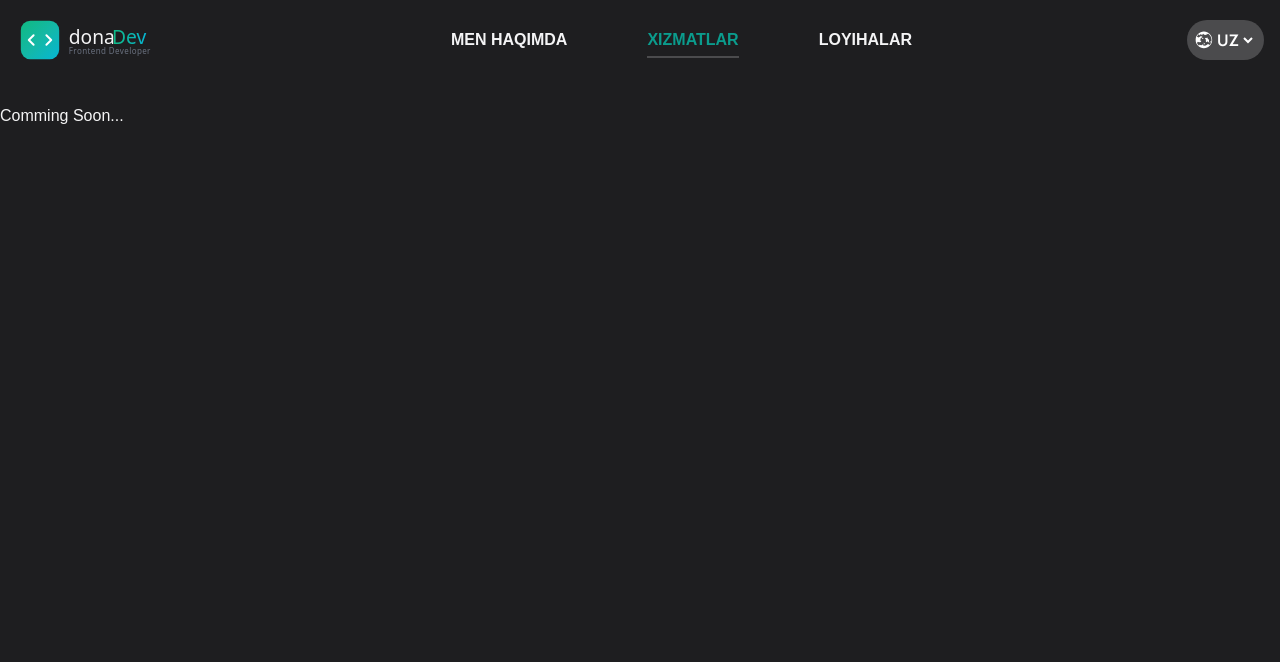
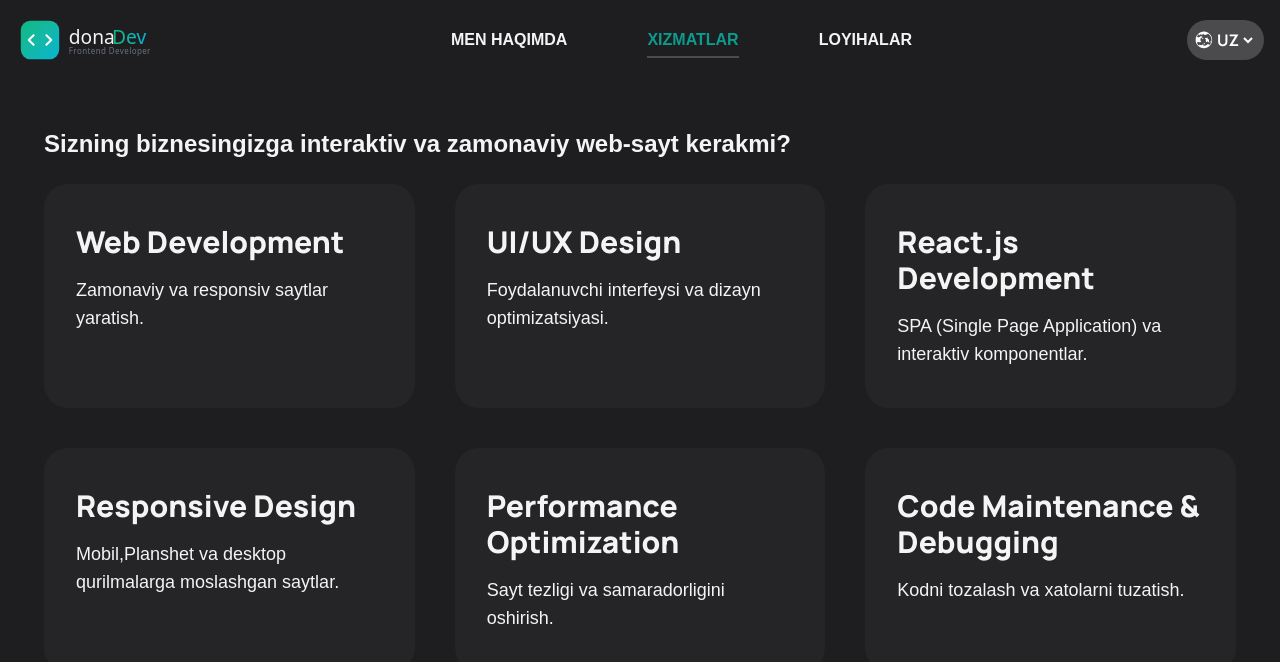
Before and after one commit to dudoshaa/donaDev, a React (Vite) app: page /services in a window 1280 px wide. Shown: the top 662 px of the page. Built offline with nearby package versions, Linux system fonts and the light colour scheme; a web font is replaced by a local one.

Commit message:
feat: make services section responsive

```diff
--- a/src/components/NavBar.jsx
+++ b/src/components/NavBar.jsx
@@ -7,7 +7,7 @@ function NavBar() {
   const { t, i18n } = useTranslation();
   const [open, setOpen] = useState(false);
   return (
-    <header className="py-4 mb-6">
+    <header className="py-4 mb-6 lg:mb-12">
       <div className="container flex items-center justify-between  ">
         <div className="block lg:hidden relative">
           <button onClick={() => setOpen(!open)}>
@@ -44,6 +44,16 @@ function NavBar() {
                   <img src="/assets/about.svg" alt="" width="20" />
                   <span> {t("nav.about")}</span>
                 </NavLink>
+              </li>{" "}
+              <li>
+                <NavLink
+                  className="flex items-center gap-1"
+                  to="/services"
+                  onClick={() => setOpen(false)}
+                >
+                  <img src="/assets/service.svg" alt="" width="20" />
+                  <span> {t("nav.services")}</span>
+                </NavLink>
               </li>
               <li>
                 <NavLink
@@ -55,17 +65,8 @@ function NavBar() {
                   <span> {t("nav.projects")}</span>
                 </NavLink>
               </li>
-              <li>
-                <NavLink
-                  className="flex items-center gap-1"
-                  to="/services"
-                  onClick={() => setOpen(false)}
-                >
-                  <img src="/assets/service.svg" alt="" width="20" />
-                  <span> {t("nav.services")}</span>
-                </NavLink>
-              </li>
             </ul>
+            <p className="fixed bottom-0 left-1 text-[10px]">v1.0.0</p>
           </div>
         </div>
 
--- a/src/components/Paragraph.jsx
+++ b/src/components/Paragraph.jsx
@@ -2,7 +2,7 @@ import React from "react";
 
 function Paragraph({ text }) {
   return (
-    <div className="mb-4">
+    <div className="mb-8">
       <p className="text-sm lg:text-lg md:textarea-md tracking-[3px]" data-aos="fade-down">
         {text}
       </p>
--- /dev/null
+++ b/src/components/ServicesCard.jsx
@@ -0,0 +1,14 @@
+import React from "react";
+
+function ServicesCard({ title, desc }) {
+  return (
+    <li className="py-10 px-8 bg-[#252527] rounded-3xl">
+      <p className="font-extrabold  text-xl md:text-2xl lg:text-3xl mb-4">
+        {title}
+      </p>
+      <span className="text-sm md:textarea-md lg:text-lg">{desc}</span>
+    </li>
+  );
+}
+
+export default ServicesCard;
--- a/src/components/index.js
+++ b/src/components/index.js
@@ -2,3 +2,4 @@ export { default as Card } from "./Card";
 export { default as Footer } from "./Footer";
 export { default as Paragraph } from "./Paragraph";
 export { default as NavBar } from "./NavBar";
+export { default as ServicesCard } from "./ServicesCard";
--- a/src/i18n/locales/en.json
+++ b/src/i18n/locales/en.json
@@ -3,8 +3,18 @@
   "nav.services": "Services",
   "nav.projects": "Projects",
   "nav.contact": "Contact",
-  "about.me": "I am a frontend web developer, specializing in creating user-friendly and efficient interfaces using React and modern web technologies.\nI pay close attention to code quality, structured solutions, and user experience.",
-  "about.study": "During my learning journey, I have built several web projects and implemented solutions to achieve optimal results.\nEach project provided me with valuable experience and contributed to my professional growth.",
-  "about.new": "I am constantly striving to learn new technologies in the field and aim to achieve high results in collaborative work.\nMy goal is to ensure that every project is of high quality and fully meets user needs.",
-  "skill":"Skills"
+  "about.me": "I am a frontend web developer specializing in creating user-friendly and efficient interfaces using React and modern web technologies. I pay close attention to code quality, structured solutions, and user experience.",
+  "about.study": "During my learning journey, I developed several web projects, achieving optimal solutions for various tasks. These experiences helped me grow not only technically but also creatively, enhancing my problem-solving skills.",
+  "about.new": "I also have a background in music and art, which inspires creative solutions. My interest in business and economics allows me to better understand project strategy.",
+  "about.future": "In the future, I aim to create complex interactive web projects, contribute to team success, and fully meet user needs. Every project is not just work for me—it is a creative process.",
+  "skill": "Skills",
+  "service": "Does your business need an interactive and modern website?",
+  "service.mobile": "What kind of solution are you looking for?",
+  "service.web.desc": "Building modern and responsive websites.",
+
+  "service.ui.desc": "User interface design and experience optimization.",
+  "service.react.desc": "Developing SPAs and interactive components.",
+  "service.respo.desc": "Websites optimized for mobile and desktop devices.",
+  "service.opt.desc": "Improving website speed and efficiency.",
+  "service.bug.desc": "Cleaning code and fixing bugs."
 }
--- a/src/i18n/locales/uz.json
+++ b/src/i18n/locales/uz.json
@@ -2,8 +2,18 @@
   "nav.about": "Men Haqimda",
   "nav.services": "Xizmatlar",
   "nav.projects": "Loyihalar",
-  "about.me": "Men — frontend web developer, React va zamonaviy web texnologiyalar yordamida foydalanuvchilarga qulay va samarali interfeyslar yaratishga ixtisoslashganman. Kod sifati, strukturaviy yechimlar va foydalanuvchi tajribasiga yuqori e’tibor beraman.",
-  "about.study": "O‘rganish davomida men bir nechta web-loyihalarni yaratdim va ularda o‘z yechimlarim orqali vazifalarni optimal bajarishga erishdim.\nHar bir loyiha menga yangi tajriba berdi va professional o‘sishimni kuchaytirdi.",
-  "about.new": "Men doimo sohadagi yangi texnologiyalarni o‘rganishga intilaman hamda jamoaviy ishlash muhitida yuqori natijalarga erishishni maqsad qilganman.\nMaqsadim — har bir loyiha sifatli bo‘lishi va foydalanuvchi ehtiyojlarini to‘liq qondirish.",
-  "skill":"Ko'nikmalar"
+  "about.me": "Men — frontend web developer, React va zamonaviy web texnologiyalar yordamida foydalanuvchilarga qulay va samarali interfeyslar yaratishga ixtisoslashganman. Kod sifati, strukturaviy yechimlar va foydalanuvchi tajribasiga yuqori e’tibor beraman. json formatga otkazib ber",
+  "about.study": "O‘rganish davomida bir nechta web-loyihalarni yaratdim va har bir loyihada vazifalarni optimal bajarishga erishdim. Bu tajribalar menga nafaqat texnik ko‘nikmalar, balki kreativ yondashuv va muammolarni yechish qobiliyatini ham rivojlantirdi.",
+  "about.new": "Shuningdek, musiqa va san’at bilan shug‘ullanaman, bu menga kreativ yechimlar topishda yordam beradi. Biznes va iqtisodiyotga qiziqishim esa loyiha strategiyasini yaxshiroq tushunishga imkon yaratadi.",
+  "about.future": "Kelajakda murakkab interaktiv web-loyihalarni yaratish, jamoaga qo‘shimcha qiymat qo‘shish va foydalanuvchi ehtiyojlarini to‘liq qondirish maqsadim. Har bir loyiha men uchun nafaqat ish, balki ijodiy jarayon.",
+  "skill": "Ko'nikmalar",
+  "service": "Sizning biznesingizga interaktiv va zamonaviy web-sayt kerakmi?",
+  "service.mobile": "Qanday yechim xohlaysiz?",
+  "service.web.desc": "Zamonaviy va responsiv saytlar yaratish.",
+  "service.ui": "UI/UX Design",
+  "service.ui.desc": "Foydalanuvchi interfeysi va dizayn optimizatsiyasi.",
+  "service.react.desc": "SPA (Single Page Application) va interaktiv komponentlar.",
+  "service.respo.desc": "Mobil,Planshet va desktop qurilmalarga moslashgan saytlar.",
+  "service.opt.desc": "Sayt tezligi va samaradorligini oshirish.",
+  "service.bug.desc": "Kodni tozalash va xatolarni tuzatish."
 }
--- a/src/index.css
+++ b/src/index.css
@@ -15,5 +15,5 @@
 
 /*ABOUT*/
 .title {
-  @apply inline-block font-semibold  py-2 px-3 border-dashed border-2 border-[#4b4b4d] rounded-2xl uppercase lg:text-2xl mb-8 hover:border-[#0b9c8d] hover:shadow-xl shadow-[#0b9c8d] transition-all;
+  @apply inline-block font-semibold  py-2 px-3 border-dashed border-2 border-[#4b4b4d] rounded-2xl uppercase lg:text-2xl mb-10 hover:border-[#0b9c8d] hover:shadow-xl shadow-[#0b9c8d] transition-all;
 }
--- a/src/pages/About.jsx
+++ b/src/pages/About.jsx
@@ -8,15 +8,16 @@ function About() {
     <>
       <section className="mb-8">
         <div className="second__container">
-          <h2 className="title">{t("nav.about")}</h2>
+          <span className="title">{t("nav.about")}</span>
           <Paragraph text={t("about.me")} />
           <Paragraph text={t("about.study")} />
           <Paragraph text={t("about.new")} />
+          <Paragraph text={t("about.future")} />
         </div>
       </section>
       <section>
         <div className="second__container">
-          <h2 className="title">{t("skill")}</h2>
+          <span className="title">{t("skill")}</span>
           <ul className="grid grid-cols-3  lg:grid-cols-4 ismigrid-rows-3  place-items-center gap-2">
             <li  data-aos="zoom-in-up" className="lg:col-span-2 hover:scale-105 transition-all">
               <img
--- a/src/pages/Services.jsx
+++ b/src/pages/Services.jsx
@@ -1,7 +1,41 @@
 import React from "react";
+import { useTranslation } from "react-i18next";
+import { ServicesCard } from "../components";
 
 function Services() {
-  return <div>Comming Soon...</div>;
+  const { t } = useTranslation();
+  return (
+    <section>
+      <div className="second__container">
+        <h2 className=" hidden md:block md:text-2xl lg:text-2xl mb-6  font-semibold">
+          {t("service")}
+        </h2>
+        <h2 className=" block font-bold text-xl mb-6 lg:hidden md:hidden  ">
+          {t("service.mobile")}
+        </h2>
+        <ul className="grid grid-cols-1 gap-10 sm:grid-cols-2 lg:grid-cols-3">
+          <ServicesCard title="Web Development" desc={t("service.web.desc")} />
+          <ServicesCard title="UI/UX Design" desc={t("service.ui.desc")} />
+          <ServicesCard
+            title="React.js Development"
+            desc={t("service.react.desc")}
+          />
+          <ServicesCard
+            title="Responsive Design"
+            desc={t("service.respo.desc")}
+          />
+          <ServicesCard
+            title="Performance Optimization"
+            desc={t("service.opt.desc")}
+          />
+          <ServicesCard
+            title="Code Maintenance & Debugging"
+            desc={t("service.bug.desc")}
+          />
+        </ul>
+      </div>
+    </section>
+  );
 }
 
 export default Services;
```
Also changed, not shown: src/i18n/locales/ru.json (+14 -4 lines), public/assets/react-logo.svg.
